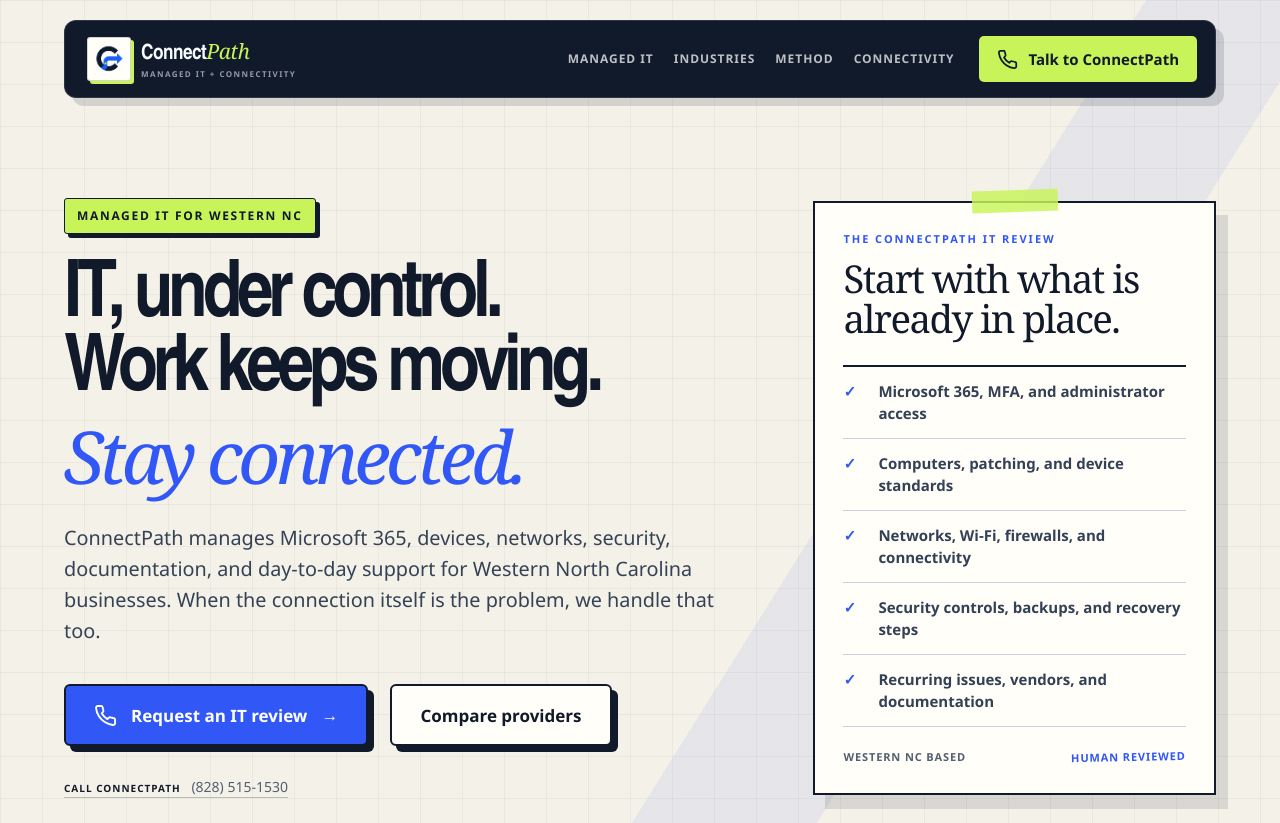
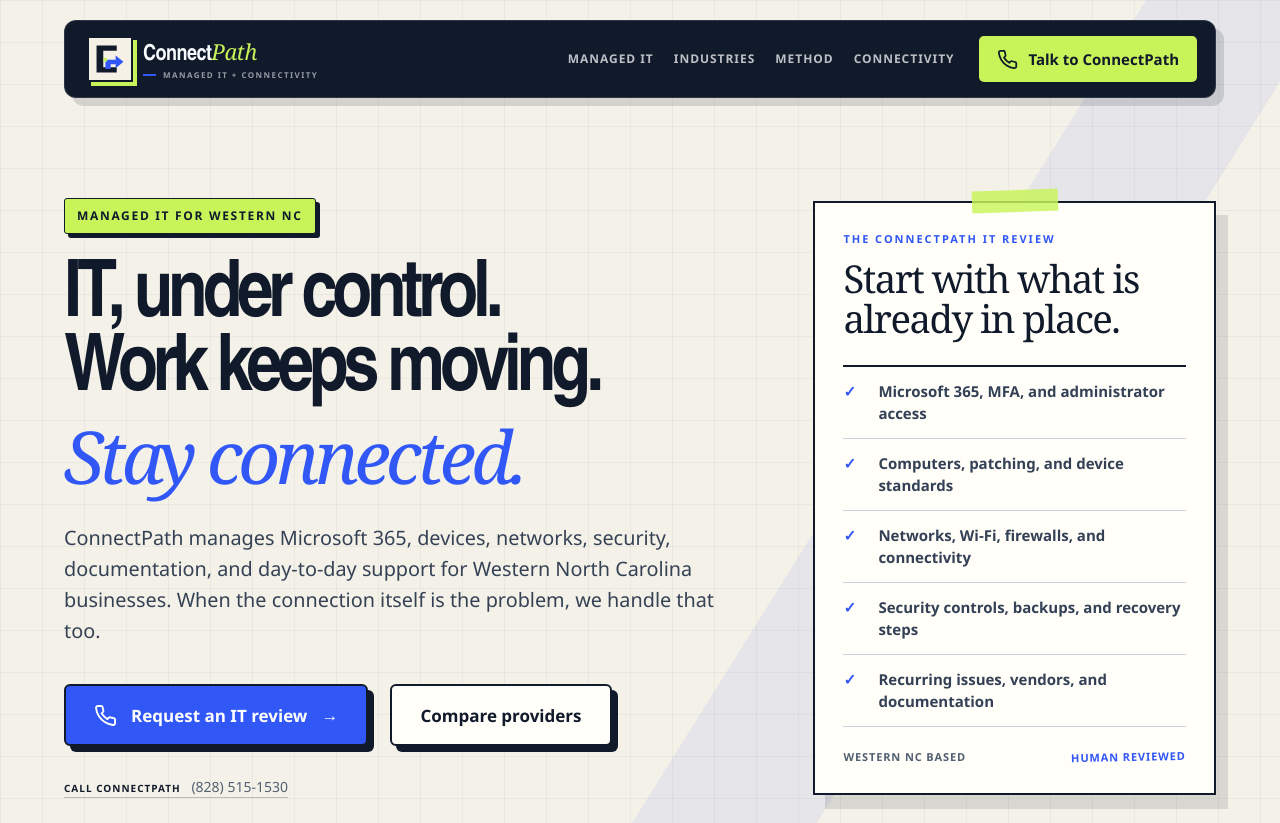
Before and after one commit to drew-avl/Connect-Path-Static, a plain HTML site: page index.html in a window 1280 px wide. Shown: the top 823 px of the page. Drawn offline with Linux system fonts and the light colour scheme.

Commit message:
Strengthen ConnectPath brand system

```diff
--- a/index.html
+++ b/index.html
@@ -3,20 +3,20 @@
 <head>
   <meta charset="utf-8" />
   <meta name="viewport" content="width=device-width, initial-scale=1" />
-  <meta name="theme-color" content="#171d31" />
+  <meta name="theme-color" content="#111a2b" />
   <meta name="description" content="ConnectPath provides secure, documented managed IT for Western North Carolina businesses, with provider comparison and connectivity sourcing when the connection itself needs attention." />
   <meta property="og:title" content="ConnectPath | Managed IT and connectivity" />
   <meta property="og:description" content="Managed Microsoft 365, devices, networks, cybersecurity, documentation, and support—with connectivity sourcing from the same local team." />
   <meta property="og:type" content="website" />
   <meta property="og:url" content="https://connect-path.com/" />
-  <meta property="og:image" content="https://connect-path.com/assets/connectpath-social-card-v3.png" />
-  <meta property="og:image:width" content="1732" />
-  <meta property="og:image:height" content="908" />
+  <meta property="og:image" content="https://connect-path.com/assets/connectpath-social-card-v4.png" />
+  <meta property="og:image:width" content="1200" />
+  <meta property="og:image:height" content="630" />
   <meta property="og:image:alt" content="ConnectPath managed IT and connectivity services." />
   <meta name="twitter:card" content="summary_large_image" />
-  <meta name="twitter:image" content="https://connect-path.com/assets/connectpath-social-card-v3.png" />
-  <link rel="icon" type="image/png" href="assets/connectpath-logo-v2.png" />
-  <link rel="apple-touch-icon" href="assets/connectpath-logo-v2.png" />
+  <meta name="twitter:image" content="https://connect-path.com/assets/connectpath-social-card-v4.png" />
+  <link rel="icon" type="image/svg+xml" href="assets/connectpath-logo-v3.svg" />
+  <link rel="apple-touch-icon" href="assets/connectpath-logo-v3.png" />
   <link rel="canonical" href="https://connect-path.com/" />
   <title>ConnectPath | Managed IT and connectivity</title>
   <style>
@@ -585,18 +585,18 @@
     }
     .logo-mark {
       flex: 0 0 auto;
-      width: 44px;
-      height: 44px;
-      padding: 3px;
-      border: 1px solid rgba(17,26,43,.18);
-      border-radius: 3px;
-      background: var(--white);
-      box-shadow: 3px 3px 0 var(--green);
+      width: 46px;
+      height: 46px;
+      padding: 4px;
+      border: 2px solid var(--ink);
+      border-radius: 0;
+      background: #f6f1e7;
+      box-shadow: 4px 4px 0 var(--green);
       filter: none;
     }
     .logo-name {
       font-family: "Arial Narrow", "Aptos Display", "Segoe UI", sans-serif;
-      font-size: 21px;
+      font-size: 22px;
       font-weight: 900;
       letter-spacing: -.025em;
     }
@@ -606,7 +606,18 @@
       font-style: italic;
       font-weight: 500;
     }
-    .logo-tag { color: rgba(255,255,255,.56); }
+    .logo-tag {
+      display: flex;
+      align-items: center;
+      gap: 7px;
+      color: rgba(255,255,255,.56);
+    }
+    .logo-tag::before {
+      content: "";
+      width: 13px;
+      height: 2px;
+      background: var(--blue);
+    }
     .header-actions { display: flex; align-items: center; gap: 24px; }
     .primary-nav { display: flex; align-items: center; gap: 20px; }
     .primary-nav a {
@@ -1215,7 +1226,24 @@
       white-space: nowrap;
     }
     .how-grid { position: relative; grid-template-columns: .86fr 1.14fr; gap: clamp(70px, 9vw, 150px); }
-    .eyebrow { margin-bottom: 22px; color: var(--green); font-size: 12px; letter-spacing: .16em; }
+    .eyebrow {
+      display: flex;
+      align-items: center;
+      gap: 11px;
+      margin-bottom: 22px;
+      color: var(--green);
+      font-size: 12px;
+      letter-spacing: .16em;
+    }
+    .eyebrow::before {
+      content: "";
+      width: 8px;
+      height: 8px;
+      flex: 0 0 auto;
+      border: 1px solid currentColor;
+      background: var(--green);
+      box-shadow: 2px 2px 0 var(--blue);
+    }
     .section-title {
       color: inherit;
       font-family: Georgia, "Times New Roman", serif;
@@ -1384,11 +1412,11 @@
         <path d="M590 -140 C 560 130, 655 430, 950 660 S 1340 840, 1750 980" fill="none" stroke="#4a57ff" stroke-opacity=".14" stroke-width="4"/>
         <path d="M515 -90 C 500 150, 585 460, 865 675 S 1260 850, 1650 950" fill="none" stroke="#5cc56a" stroke-opacity=".08" stroke-width="5"/>
       </svg>
-      <img class="hero-watermark" src="assets/connectpath-logo-v2.png" alt="" aria-hidden="true" />
+      <img class="hero-watermark" src="assets/connectpath-logo-v3.svg" alt="" aria-hidden="true" />
 
       <header class="header container">
         <a class="logo" href="#top" aria-label="ConnectPath home">
-          <img class="logo-mark" src="assets/connectpath-logo-v2.png" alt="" />
+          <img class="logo-mark" src="assets/connectpath-logo-v3.svg" alt="" />
           <span class="logo-copy">
             <span class="logo-name">Connect<span>Path</span></span>
             <span class="logo-tag">Managed IT + connectivity</span>
@@ -1820,7 +1848,7 @@
       </div>
       <footer class="footer container">
         <a class="logo" href="#top" aria-label="ConnectPath home">
-          <img class="logo-mark" src="assets/connectpath-logo-v2.png" alt="" />
+          <img class="logo-mark" src="assets/connectpath-logo-v3.svg" alt="" />
           <span class="logo-copy">
             <span class="logo-name">Connect<span>Path</span></span>
             <span class="logo-tag">Managed IT + connectivity</span>
```
Also changed, not shown: assets/connectpath-logo-v3.png (added), assets/connectpath-logo-v3.svg (added), assets/connectpath-social-card-v4.png (added), assets/connectpath-social-card-v4.svg (added).
